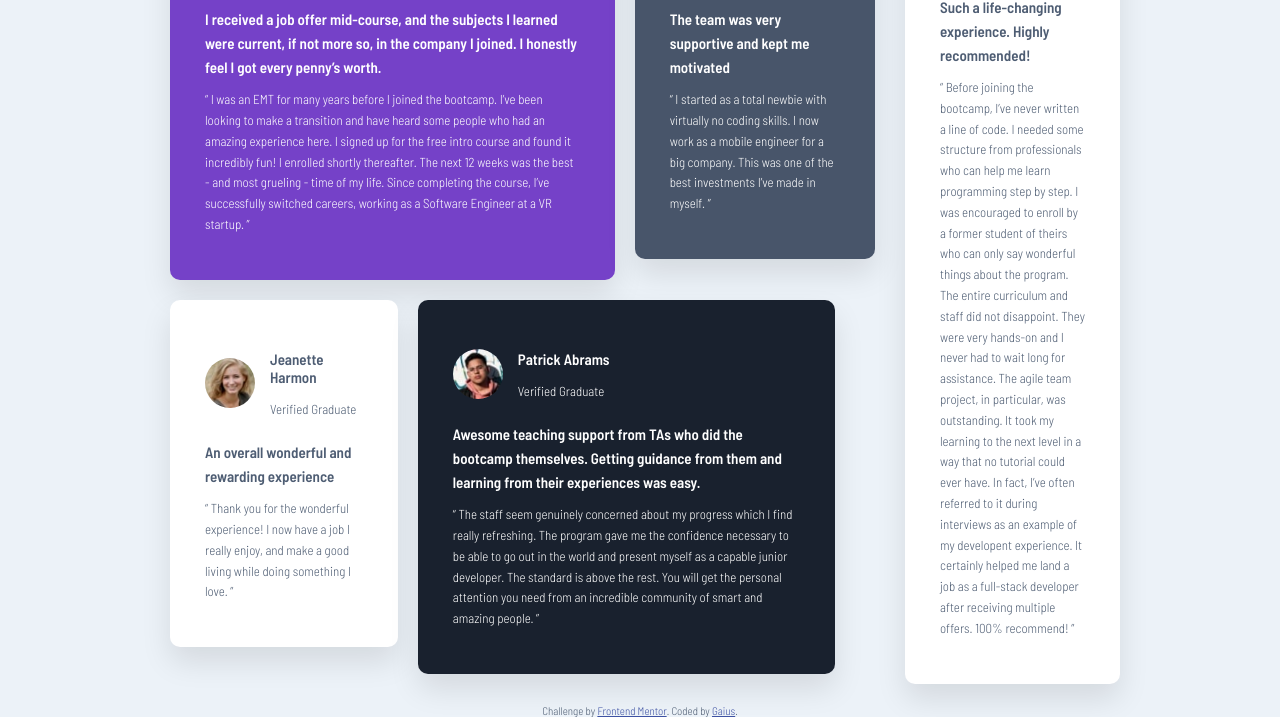
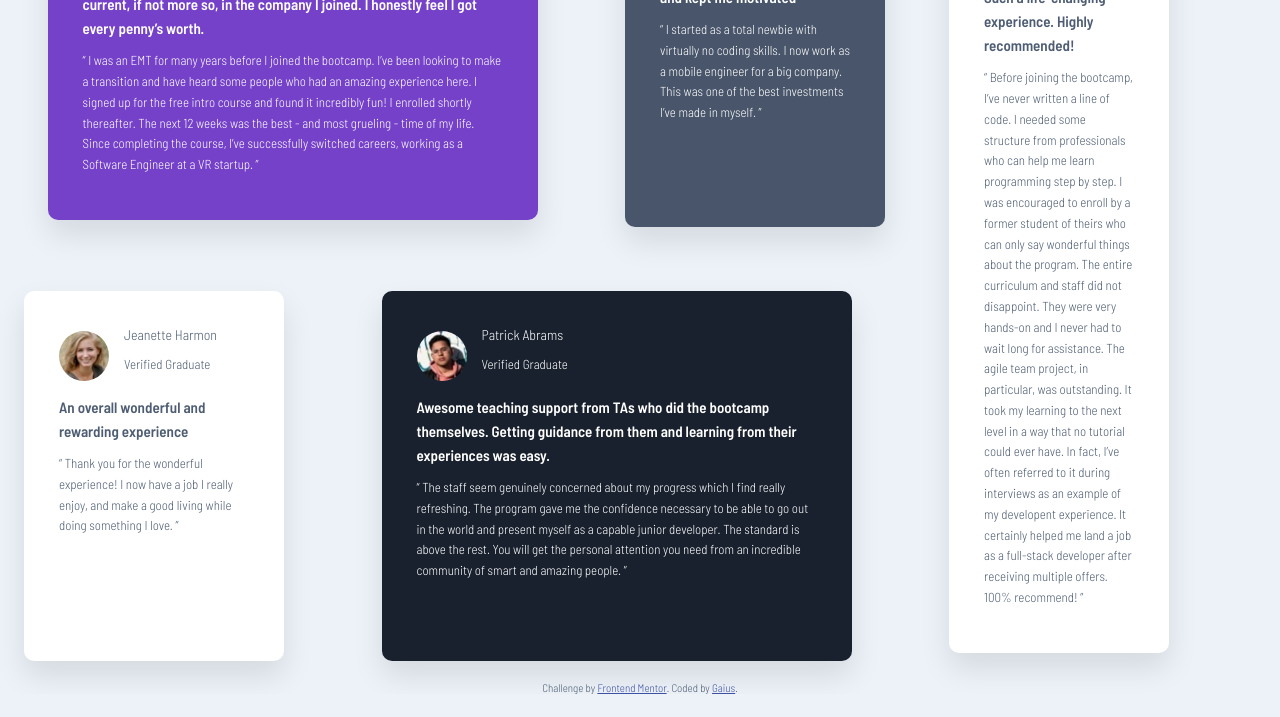
Before and after one commit to gaiuso33/testimonials-grid-section-main, a plain HTML site: page index.html in a window 1280 px wide. Shown: the part 173-890 px from the top of the page. After the commit the page ends 867 px from the top, so only its background shows below. Drawn offline with Linux system fonts and the light colour scheme.

Commit message:
changed the desktop version to CSS Grid

```diff
--- a/index.html
+++ b/index.html
@@ -13,7 +13,7 @@
 <body>
   <div id="container">
     <div class="gridContainer">
-      <div class="div1"><div class="testimonial daniel">
+      <div class="testimonial daniel">
       <div class="testimonial-header">
         <img src="./images/image-daniel.jpg" alt="Daniel Clifford" class="testimonial-image">
         <div class="nameVerified">
@@ -33,7 +33,6 @@
       </p>
     </div>
       </div>
-
       <div class="testimonial jonathan">
       <div class="testimonial-header">
         <img src="./images/image-jonathan.jpg" alt="Jonathan Walters" class="testimonial-image">
@@ -51,8 +50,6 @@
         </p>
       </div>
       </div>
-      </div>
-      <div class="div2">
       <div class="testimonial jeanette">
       <div class="testimonial-header">
         <img src="./images/image-jeanette.jpg" alt="Jeanette Harmon" class="testimonial-image">
@@ -69,7 +66,6 @@
           while doing something I love. ”</p>
         </div>
       </div>
-
       <div class="testimonial patrick">
       <div class="testimonial-header">
         <img src="./images/image-patrick.jpg" alt="Patrick Abrams" class="testimonial-image">
@@ -87,9 +83,7 @@
       an incredible community of smart and amazing people. ”</p>
       </div>
       </div>
-      </div>
-    </div>
-    <div class="testimonial kira">
+      <div class="testimonial kira">
     <div class="testimonial-header">
       <img src="./images/image-kira.jpg" alt="Kira Whittle" class="testimonial-image">
       <div class="nameVerified">
@@ -112,7 +106,10 @@
     100% recommend! ”
     </p>
     </div>
+      </div>
     </div>
+
+
   </div>
 </body>
 <div class="attribution">
--- a/style.css
+++ b/style.css
@@ -28,9 +28,13 @@ body {
     height: 50px;
     border-radius: 50%;
 }
-.bold, .name {
+.bold {
     font-family: 'Barlow bold';
     font-size: 15px;
+}
+.name {
+    margin: 0;
+    font-size: 14px;
 }
 .testimonial{
     color: white;
@@ -58,63 +62,68 @@ body {
     color: hsl(217, 19%, 38%);
 }
     /* Desktop layout:change min-width to 900px later */
-@media (min-width: 900px) {
+@media (min-width: 600px) {
     body{
         display: flex;
         flex-direction: column;
-        align-items: center;
+        align-content: center;
+        justify-content: center;
     }
-    #container {
+
+    /* turn the main container into the exact 4-col grid from the design */
+    #container{
+        height:max-content;
+        width: fit-content;
         display: flex;
         flex-direction: row;
-        height:max-content;
-        gap: 20px;
-        width: 1000px;
-        align-items: center;
-    }
-    .gridContainer {
-        display: flex;
-        flex-direction: column;
-        justify-content: center;
-        width:100%;
-        height: 750px;
-    }
-    .div1,.div2{
-        display: flex;
-        flex-direction: row;
-        height:50%;
-        margin:20px;
-    }
-    .div1{
-        width:100%;
-    }
-    .kira{
-        width: 200px;
-        height:max-content;
+        align-items: start;
     }
 
+    .gridContainer{
+        display: grid;
+        width: 75%;
+        height: fit-content;
+        gap:24px;
+        justify-items: center; /* horizontal */
+        align-items: center;
+        grid-template-columns: repeat(4, 1fr);
+        grid-template-rows: 1fr 1fr;
+    }
+    /* grid placement to match the screenshot */
     .daniel{
-        width:55%;
-        height: max-content;
-        margin:10px;
-        gap: 20px;
+        grid-column: 1 / span 2; /* takes 2 columns */
+        grid-row: 1;
+        gap:24px;
+        width:420px;
     }
 
-    .jonathan {
-        width:25%;
-        height:max-content;
-        margin:10px;
+    .jonathan{
+        grid-column: 3;
+        grid-row: 1;
+        width:190px;
+        height: 300px;
     }
 
     .jeanette{
-        width:25%;
-        height:max-content;
-        margin:10px;
+        grid-column: 1;
+        grid-row: 2;
+        width:190px;
+        height: 300px;
     }
-    .patrick {
-        width:55%;
+
+    .patrick{
+        grid-column: 2 / span 2; /* takes columns 2-3 */
+        grid-row: 2;
+        width:400px;
+        height: 300px;
+    }
+
+    .kira{
+        grid-column: 4 ;
+        grid-row: 1/ span 2;
+        width: 150px;
         height: max-content;
-        margin:10px;
+        /* tall card on the right */
     }
     }
 
```
